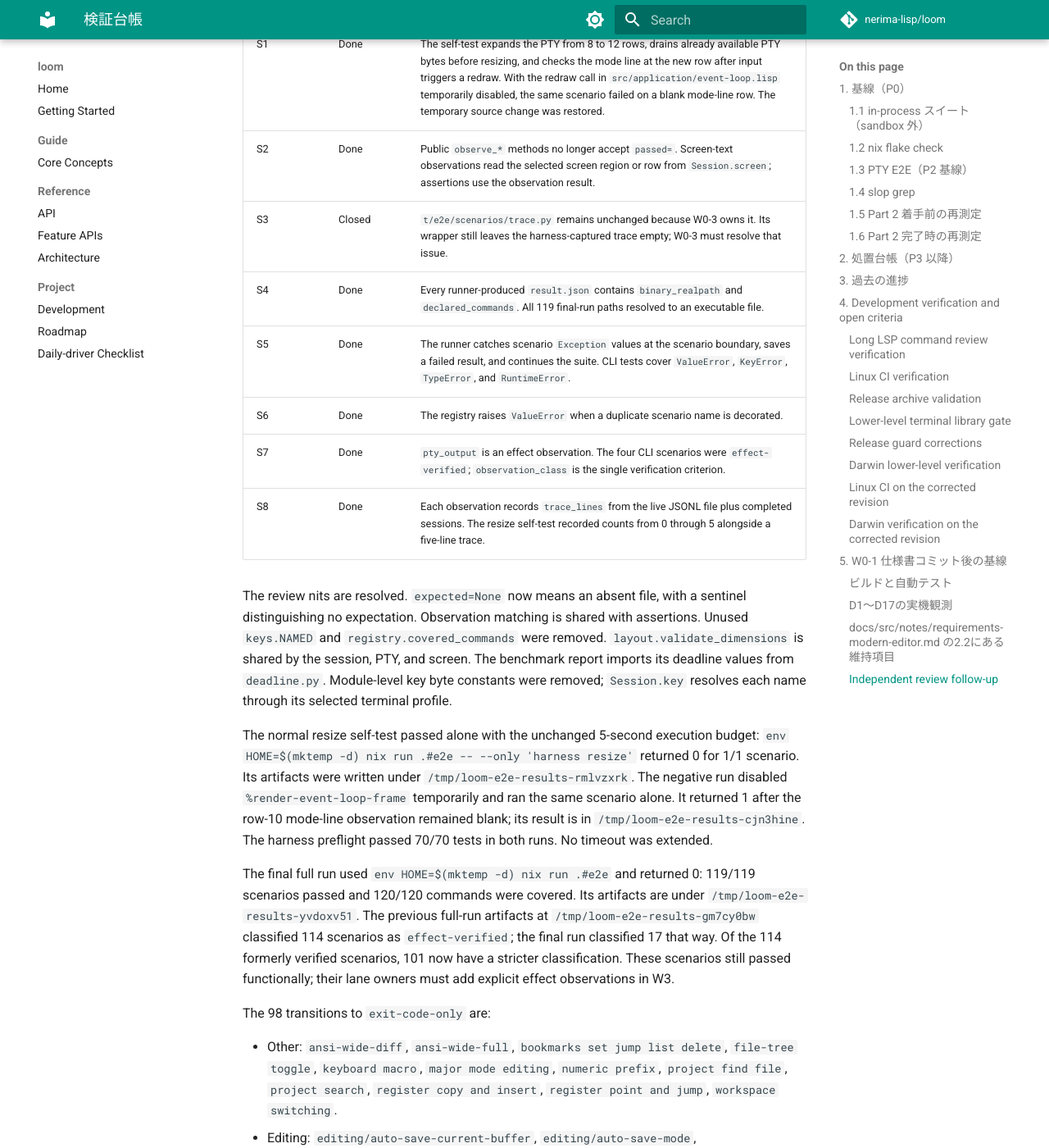
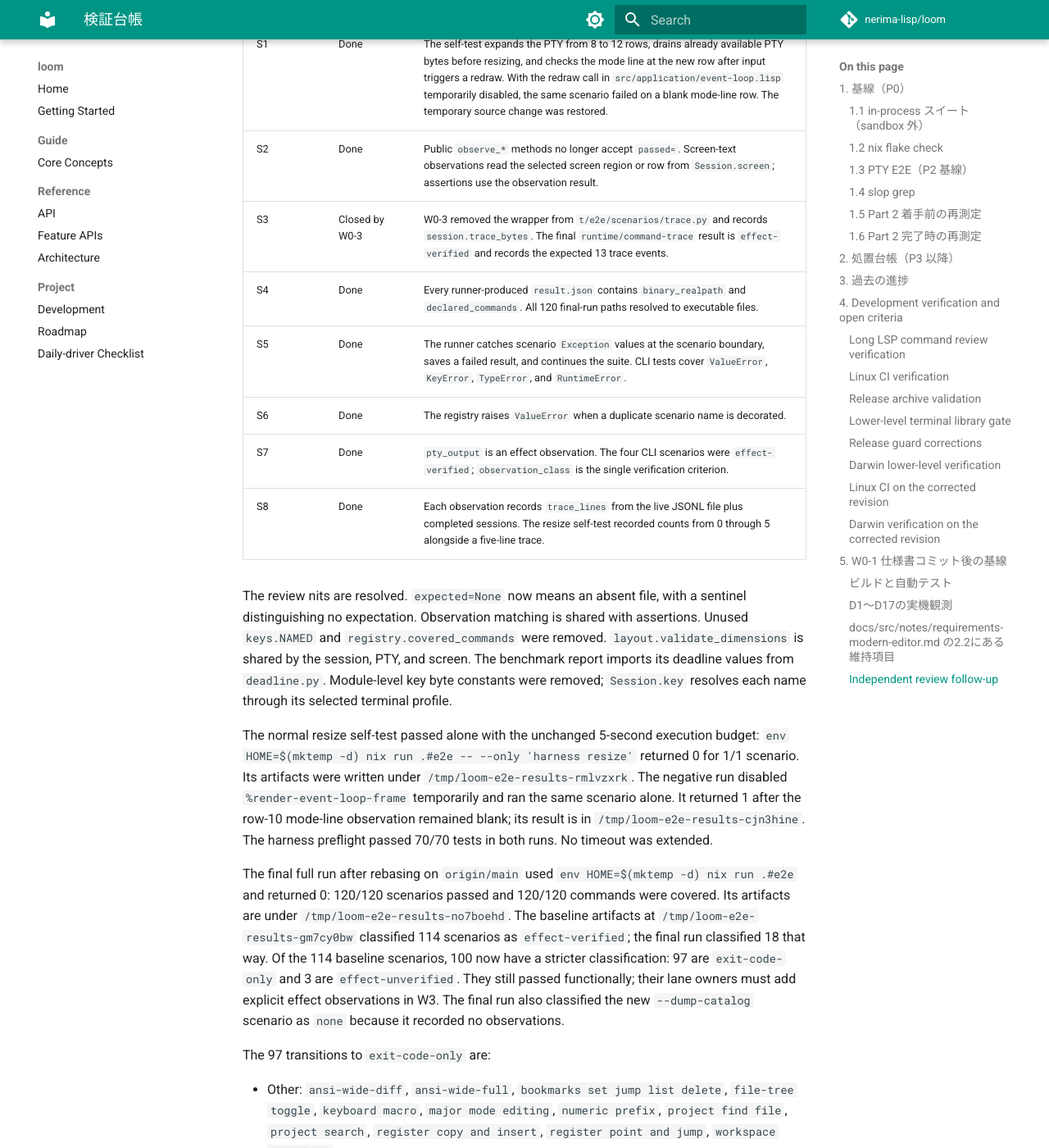
Before and after one commit to nerima-lisp/loom, an MkDocs documentation site: the page built from docs/src/notes/verification-ledger.md, in a window 1280 px wide and 1400 px high, scrolled down 27533 px. Shown: the whole window at 82% size. Built offline with MkDocs 1.6.1 and Material for MkDocs 9.7.7, drawn with Linux system fonts in a browser that asks for light colours; comment, search, counter and statistics services are not loaded; some of the changed text lies outside the part shown.

Commit message:
docs: refresh W0-2 verification record

```diff
--- a/docs/src/notes/verification-ledger.md
+++ b/docs/src/notes/verification-ledger.md
@@ -825,11 +825,11 @@ records whether a scenario completed without an exception. W0-4 must use
 
 | Finding | Status | Resolution |
 | --- | --- | --- |
-| B1 | Done | `Session` wait helpers and the PTY-size self-check record `purpose=precondition`. All ten `probe_command` scenarios completed with `observation_class: exit-code-only`. |
+| B1 | Done | `Session` wait helpers and the PTY-size self-check record `purpose=precondition`. All ten `probe_command` scenarios in the final run completed with `observation_class: exit-code-only`. |
 | S1 | Done | The self-test expands the PTY from 8 to 12 rows, drains already available PTY bytes before resizing, and checks the mode line at the new row after input triggers a redraw. With the redraw call in `src/application/event-loop.lisp` temporarily disabled, the same scenario failed on a blank mode-line row. The temporary source change was restored. |
 | S2 | Done | Public `observe_*` methods no longer accept `passed=`. Screen-text observations read the selected screen region or row from `Session.screen`; assertions use the observation result. |
-| S3 | Closed | `t/e2e/scenarios/trace.py` remains unchanged because W0-3 owns it. Its wrapper still leaves the harness-captured trace empty; W0-3 must resolve that issue. |
-| S4 | Done | Every runner-produced `result.json` contains `binary_realpath` and `declared_commands`. All 119 final-run paths resolved to an executable file. |
+| S3 | Closed by W0-3 | W0-3 removed the wrapper from `t/e2e/scenarios/trace.py` and records `session.trace_bytes`. The final `runtime/command-trace` result is `effect-verified` and records the expected 13 trace events. |
+| S4 | Done | Every runner-produced `result.json` contains `binary_realpath` and `declared_commands`. All 120 final-run paths resolved to executable files. |
 | S5 | Done | The runner catches scenario `Exception` values at the scenario boundary, saves a failed result, and continues the suite. CLI tests cover `ValueError`, `KeyError`, `TypeError`, and `RuntimeError`. |
 | S6 | Done | The registry raises `ValueError` when a duplicate scenario name is decorated. |
 | S7 | Done | `pty_output` is an effect observation. The four CLI scenarios were `effect-verified`; `observation_class` is the single verification criterion. |
@@ -852,28 +852,30 @@ returned 1 after the row-10 mode-line observation remained blank; its result is
 in `/tmp/loom-e2e-results-cjn3hine`. The harness preflight passed 70/70 tests
 in both runs. No timeout was extended.
 
-The final full run used `env HOME=$(mktemp -d) nix run .#e2e` and returned 0:
-119/119 scenarios passed and 120/120 commands were covered. Its artifacts are
-under `/tmp/loom-e2e-results-yvdoxv51`. The previous full-run artifacts at
+The final full run after rebasing on `origin/main` used
+`env HOME=$(mktemp -d) nix run .#e2e` and returned 0: 120/120 scenarios passed
+and 120/120 commands were covered. Its artifacts are under
+`/tmp/loom-e2e-results-no7boehd`. The baseline artifacts at
 `/tmp/loom-e2e-results-gm7cy0bw` classified 114 scenarios as
-`effect-verified`; the final run classified 17 that way. Of the 114 formerly
-verified scenarios, 101 now have a stricter classification. These scenarios
-still passed functionally; their lane owners must add explicit effect
-observations in W3.
+`effect-verified`; the final run classified 18 that way. Of the 114 baseline
+scenarios, 100 now have a stricter classification: 97 are `exit-code-only` and
+3 are `effect-unverified`. They still passed functionally; their lane owners
+must add explicit effect observations in W3. The final run also classified the
+new `--dump-catalog` scenario as `none` because it recorded no observations.
 
-The 98 transitions to `exit-code-only` are:
+The 97 transitions to `exit-code-only` are:
 
 - Other: `ansi-wide-diff`, `ansi-wide-full`, `bookmarks set jump list delete`, `file-tree toggle`, `keyboard macro`, `major mode editing`, `numeric prefix`, `project find file`, `project search`, `register copy and insert`, `register point and jump`, `workspace switching`.
 - Editing: `editing/auto-save-current-buffer`, `editing/auto-save-mode`, `editing/backward-kill-word`, `editing/comment-line`, `editing/delete-backward-char`, `editing/delete-char`, `editing/indent-for-tab-command`, `editing/kill-line`, `editing/kill-region`, `editing/kill-ring-save`, `editing/kill-sexp`, `editing/kill-word`, `editing/mark-whole-buffer`, `editing/narrow-to-region`, `editing/newline`, `editing/open-line`, `editing/redo`, `editing/replace-string`, `editing/set-mark-command`, `editing/toggle-auto-save`, `editing/toggle-read-only`, `editing/undo`, `editing/widen`, `editing/write-file`, `editing/yank`, `editing/yank-pop`.
 - LSP: `lsp/completion`, `lsp/completion-success`, `lsp/diagnostics`, `lsp/find-definition`, `lsp/find-definition-success`, `lsp/find-definition-unicode`, `lsp/pop-definition`, `lsp/start`, `lsp/stop`.
 - Macros: `macros/eval-buffer`, `macros/eval-expression`, `macros/execute-extended-command`.
 - Movement: `movement/backward-barf-sexp`, `movement/backward-char`, `movement/backward-sexp`, `movement/backward-slurp-sexp`, `movement/backward-up-list`, `movement/backward-word`, `movement/beginning-of-buffer`, `movement/down-list`, `movement/end-of-buffer`, `movement/exchange-point-and-mark`, `movement/forward-barf-sexp`, `movement/forward-sexp`, `movement/forward-slurp-sexp`, `movement/forward-word`, `movement/fullwidth cursor column`, `movement/goto-line`, `movement/isearch-backward`, `movement/isearch-forward`, `movement/move-beginning-of-line`, `movement/move-end-of-line`, `movement/next-line`, `movement/previous-line`, `movement/raise-sexp`, `movement/scroll-down-command`, `movement/scroll-up-command`, `movement/search-backward`, `movement/search-forward`, `movement/set-mark-command`, `movement/splice-sexp`, `movement/wrap-round`, `movement/wrapped next-line`.
-- Runtime: `runtime/command-trace`.
 - Tooling: `tooling/format-current-buffer`, `tooling/format-on-save-mode`, `tooling/git-diff`, `tooling/git-diff-staged`, `tooling/git-stage-file`, `tooling/git-status`, `tooling/git-unstage-file`, `tooling/pipe-command`, `tooling/set-format-command`, `tooling/terminal`, `tooling/terminal-stop`.
 - UI: `ui/execute-extended-command`, `ui/help`, `ui/keyboard-quit`, `ui/save-buffers-kill-terminal`, `ui/toggle-truncate-lines`.
 
 The three `effect-unverified` transitions are `lsp/trust-review`,
 `session save and load`, and `startup without path`. Their observations include
-effect types without a passing expected value. The `startup directory` scenario
-was already `exit-code-only` in the baseline and is not part of the 101
-transitions.
+effect types without a passing expected value. `runtime/command-trace` remains
+`effect-verified`: W0-3 now observes the nonempty trace. The `startup directory`
+scenario was already `exit-code-only` in the baseline and is not part of the
+100 transitions.
```
